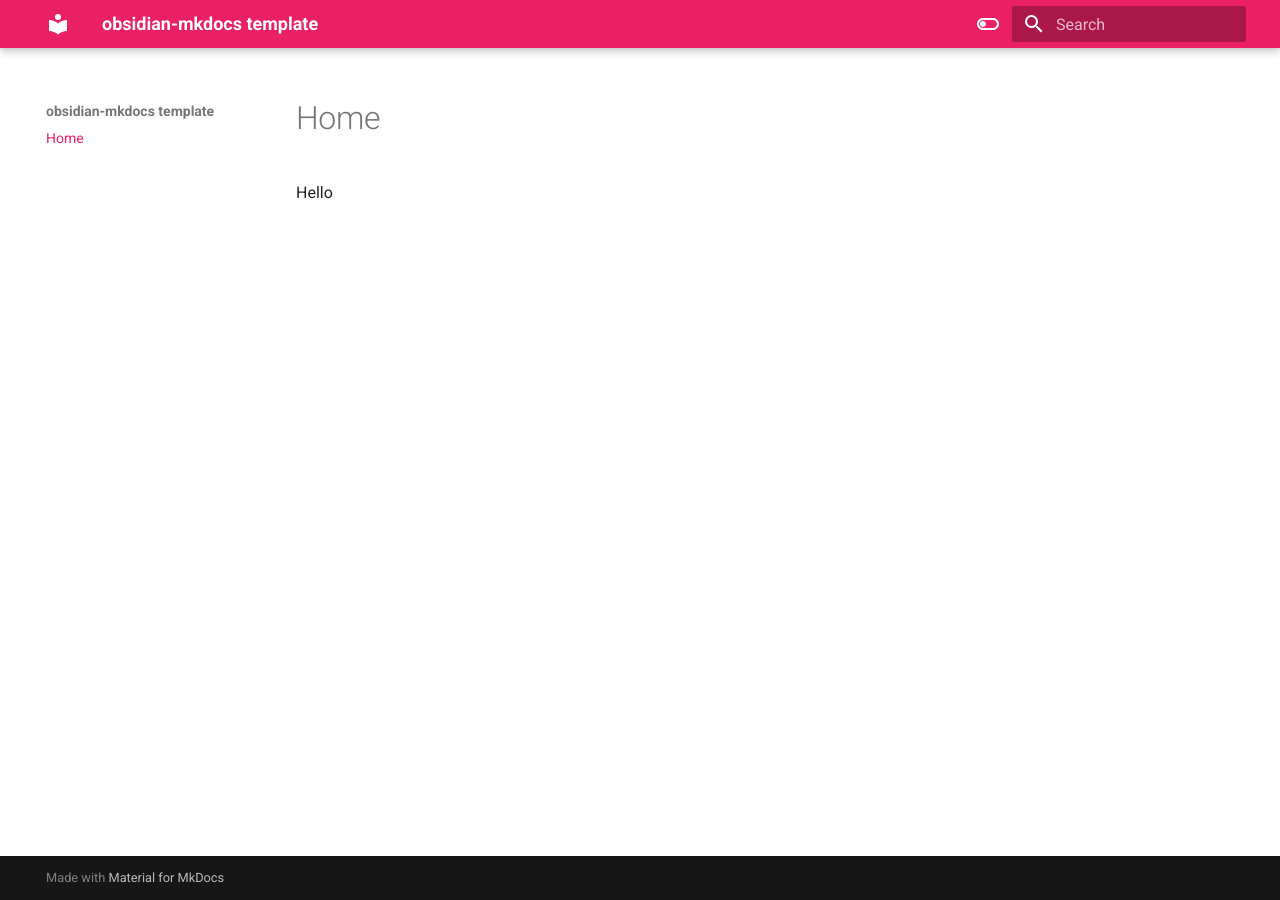
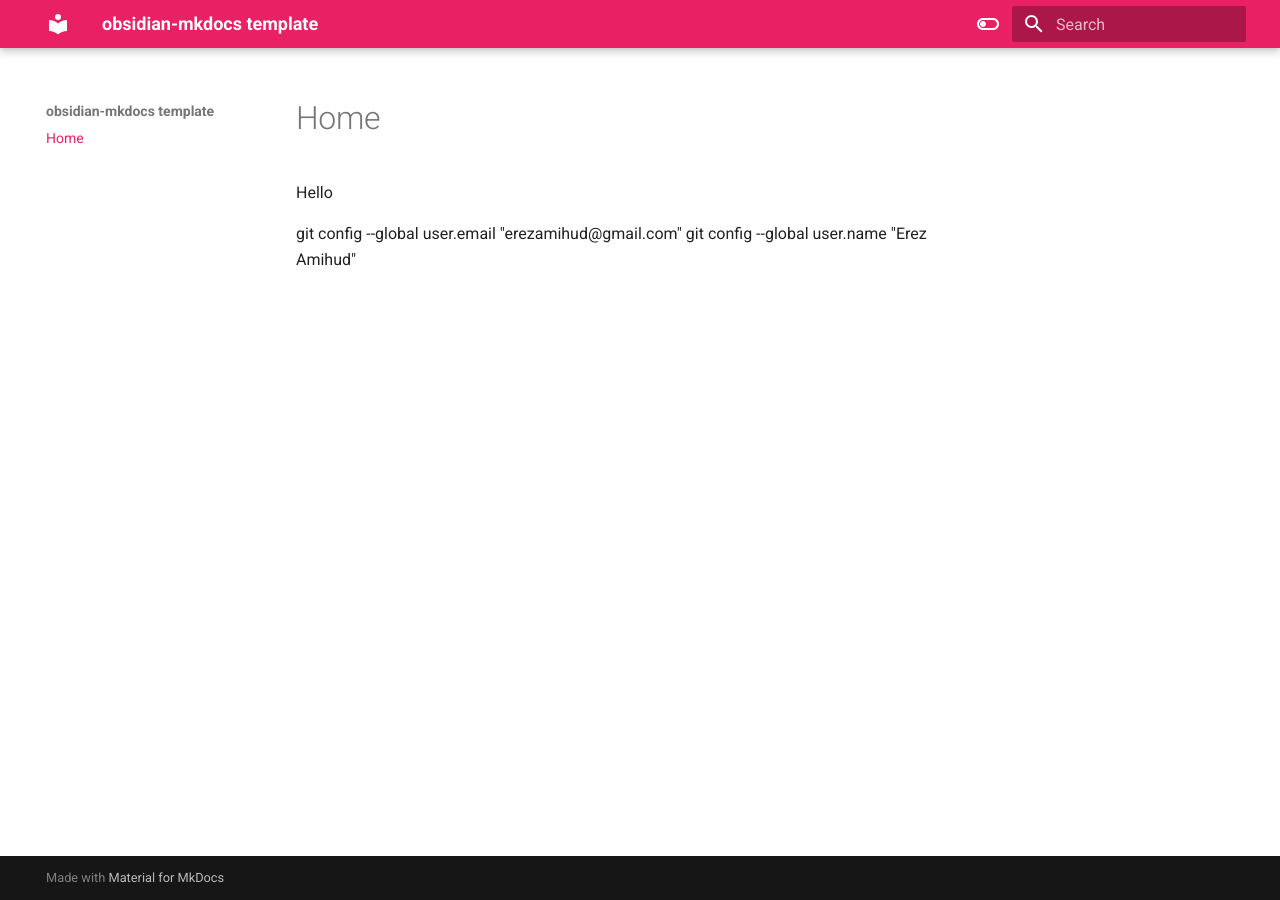
Before and after one commit to ErezAmihud/werbeh, an MkDocs documentation site: the page built from docs/index.md, in a window 1280 px wide. Built offline with MkDocs 1.6.1 and Material for MkDocs 9.7.7, drawn with Linux system fonts in a browser that asks for light colours.

Commit message:
move workflow

```diff
--- a/docs/index.md
+++ b/docs/index.md
@@ -1 +1,4 @@
 Hello
+
+git config --global user.email "erezamihud@gmail.com"
+git config --global user.name "Erez Amihud"
```
Also changed, not shown: 2 other files.
